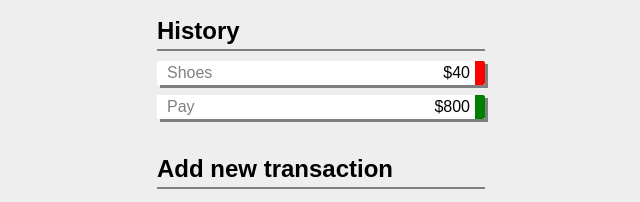
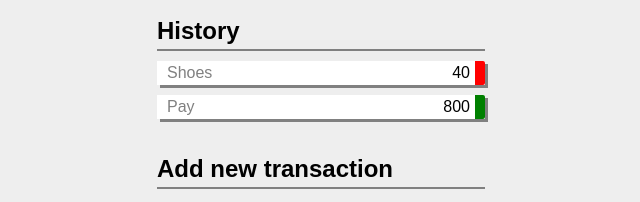
Before and after one commit to brandonmicah/expense-tracking-app, a plain HTML site: page index.html in a window 1280 px wide. Shown: the part 267-469 px from the top of the page, 319-959 px from the left. Drawn offline with Linux system fonts and the light colour scheme.

Commit message:
App completely funtional, need to add storage

```diff
--- a/index.html
+++ b/index.html
@@ -34,11 +34,11 @@
             <h2 class="history-headings u-line">History</h2>
             <div class="expense">
               <p class="description">Shoes</p>
-              <p class="amount negative">$40</p>
+              <p class="amount negative">40</p>
             </div>
             <div class="income">
               <p class="description">Pay</p>
-              <p class="amount">$800</p>
+              <p class="amount">800</p>
             </div>
           </section>
           <section id="newExpense" class="new-expense">
```
